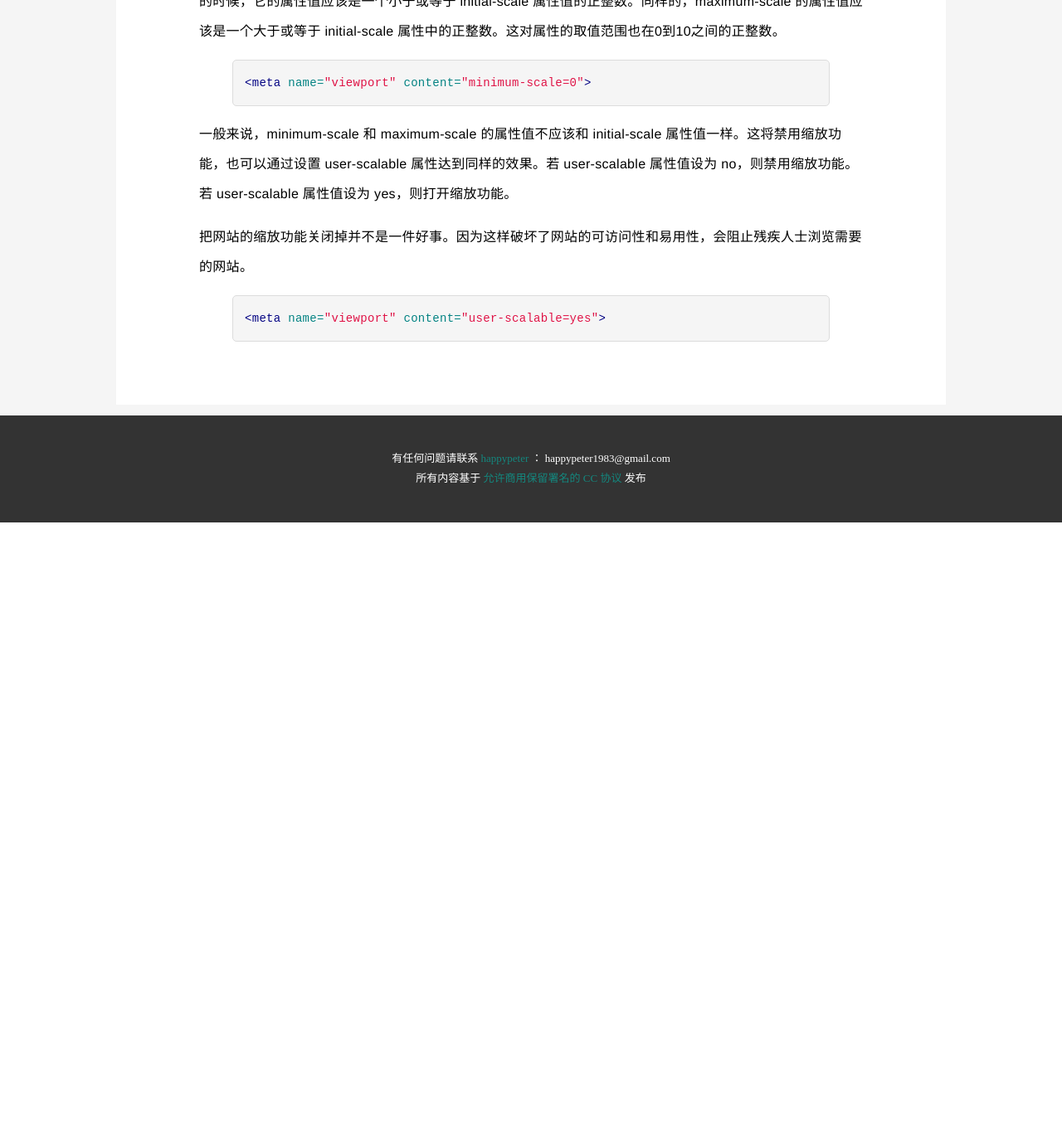
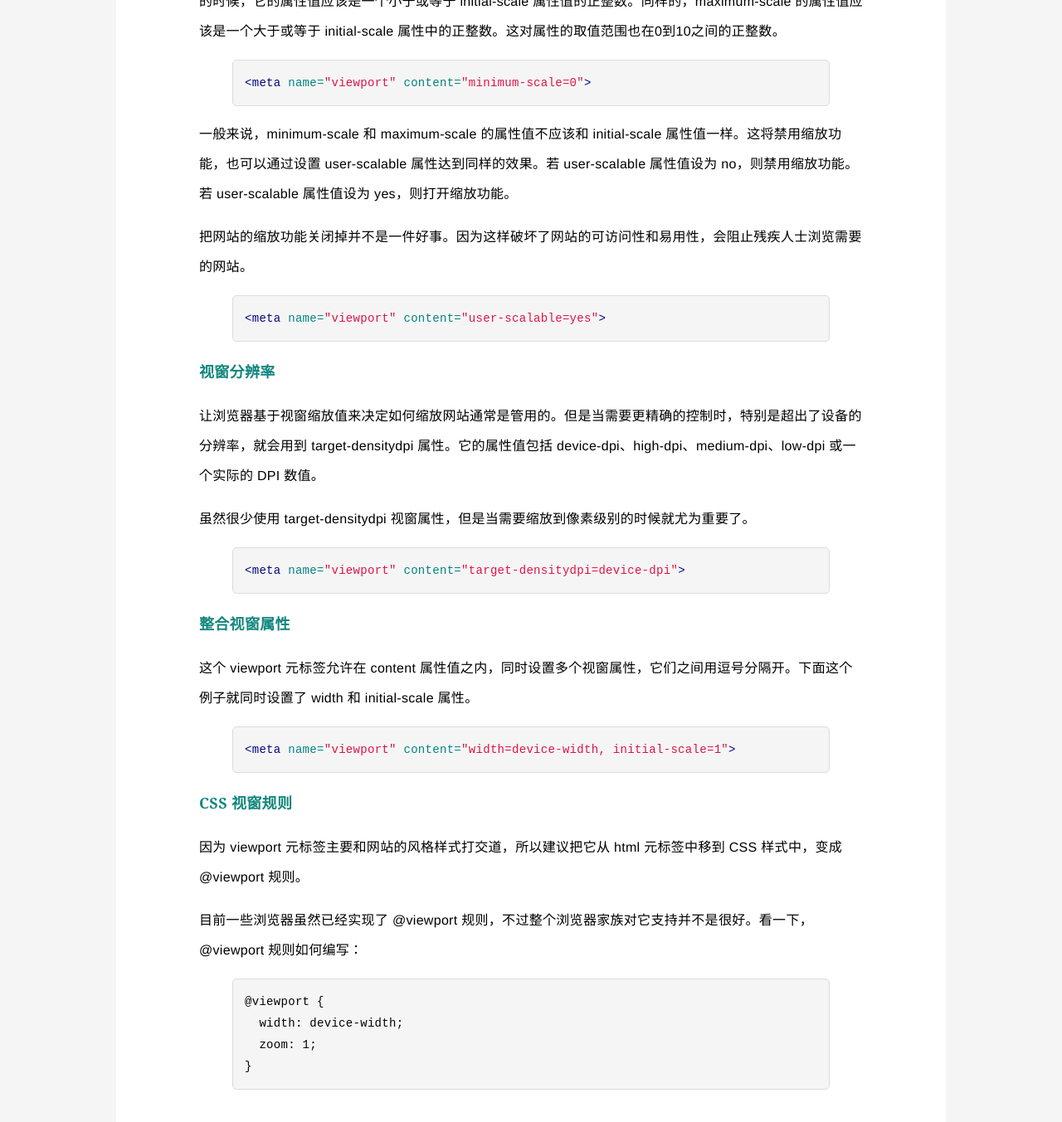
Before and after one commit to happypeter/duopingshidai, a Jekyll site: the page built from viewport.md, in a window 1280 px wide and 1400 px high, scrolled down 985 px. Shown: the top 1353 px of the window at 83% size. Built offline with Jekyll 4.4.1, drawn with Linux system fonts in a browser that asks for light colours; before the commit the page ends 1615 px from its top, so only the background shows below that.

Commit message:
viewport

```diff
--- a/viewport.md
+++ b/viewport.md
@@ -38,3 +38,35 @@ user-scalable 属性值设为 no，则禁用缩放功能。若 user-scalable 属
 {% highlight html %}
 <meta name="viewport" content="user-scalable=yes">
 {% endhighlight %}
+
+### 视窗分辨率
+
+让浏览器基于视窗缩放值来决定如何缩放网站通常是管用的。但是当需要更精确的控制时，特别是超出了设备的分辨率，就会用到 target-densitydpi 属性。它的属性值包括
+device-dpi、high-dpi、medium-dpi、low-dpi 或一个实际的 DPI 数值。
+
+虽然很少使用 target-densitydpi 视窗属性，但是当需要缩放到像素级别的时候就尤为重要了。
+
+{% highlight html %}
+<meta name="viewport" content="target-densitydpi=device-dpi">
+{% endhighlight %}
+
+### 整合视窗属性
+
+这个 viewport 元标签允许在 content 属性值之内，同时设置多个视窗属性，它们之间用逗号分隔开。下面这个例子就同时设置了 width 和 initial-scale 属性。
+
+{% highlight html %}
+<meta name="viewport" content="width=device-width, initial-scale=1">
+{% endhighlight %}
+
+### CSS 视窗规则
+
+因为 viewport 元标签主要和网站的风格样式打交道，所以建议把它从 html 元标签中移到 CSS 样式中，变成 @viewport 规则。
+
+目前一些浏览器虽然已经实现了 @viewport 规则，不过整个浏览器家族对它支持并不是很好。看一下，@viewport 规则如何编写：
+
+{% highlight html %}
+@viewport {
+  width: device-width;
+  zoom: 1;
+}
+{% endhighlight %}
```
